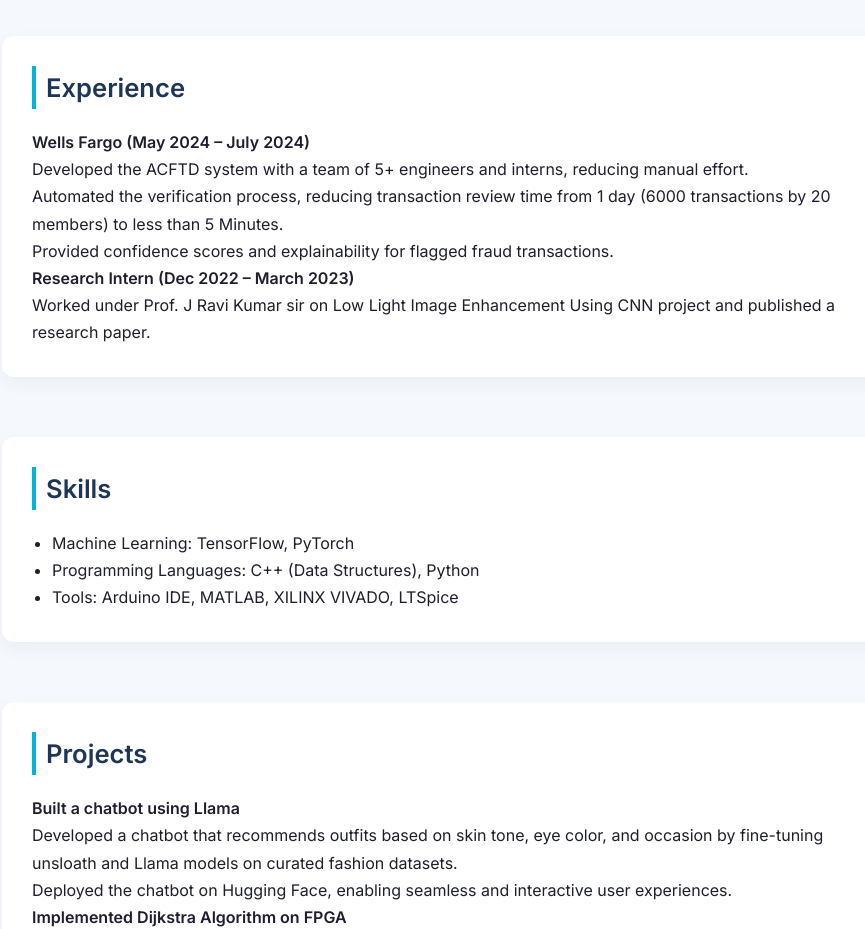
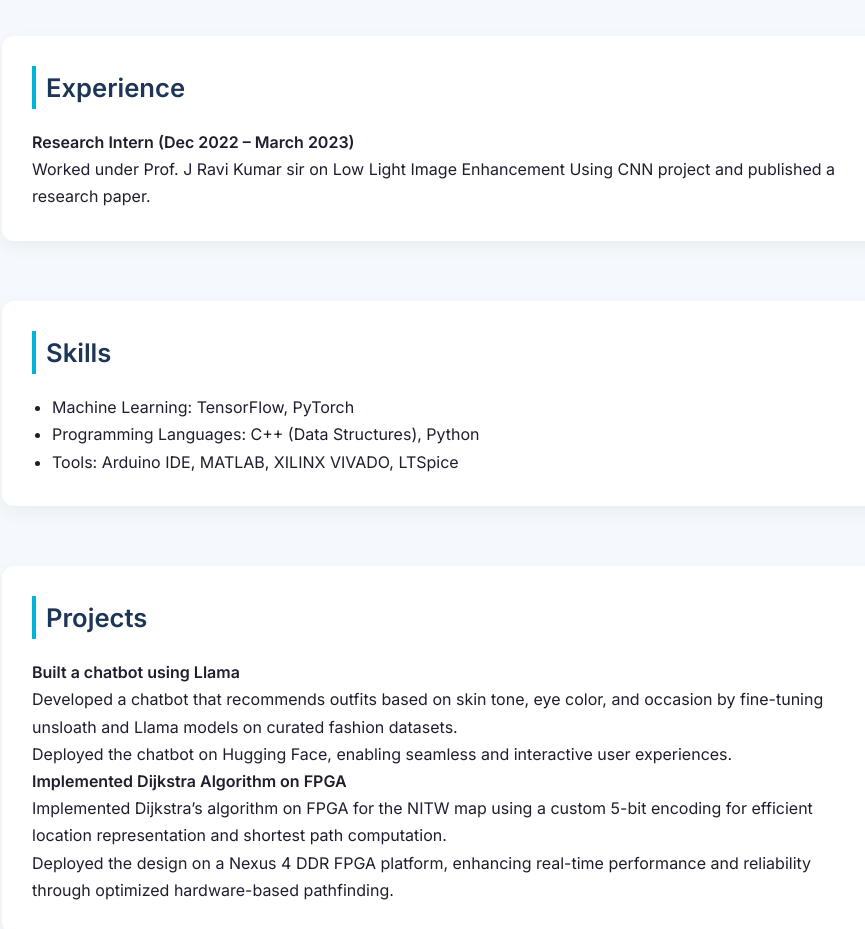
Before and after one commit to rk-1144/rudra-portfolio, a plain HTML site: page index.html in a window 1280 px wide. Shown: the part 820-1749 px from the top of the page, without its empty margins (188-1053 px from the left). Drawn offline with Linux system fonts and the light colour scheme.

Commit message:
Update index.html

```diff
--- a/index.html
+++ b/index.html
@@ -37,10 +37,7 @@
 
   <section id="experience">
     <h2>Experience</h2>
-    <p><strong>Wells Fargo (May 2024 – July 2024)</strong><br>
-    Developed the ACFTD system with a team of 5+ engineers and interns, reducing manual effort.<br>
-    Automated the verification process, reducing transaction review time from 1 day (6000 transactions by 20 members) to less than 5 Minutes.<br>
-    Provided confidence scores and explainability for flagged fraud transactions.</p>
+
 
     <p><strong>Research Intern (Dec 2022 – March 2023)</strong><br>
     Worked under Prof. J Ravi Kumar sir on Low Light Image Enhancement Using CNN project and published a research paper.</p>
```
